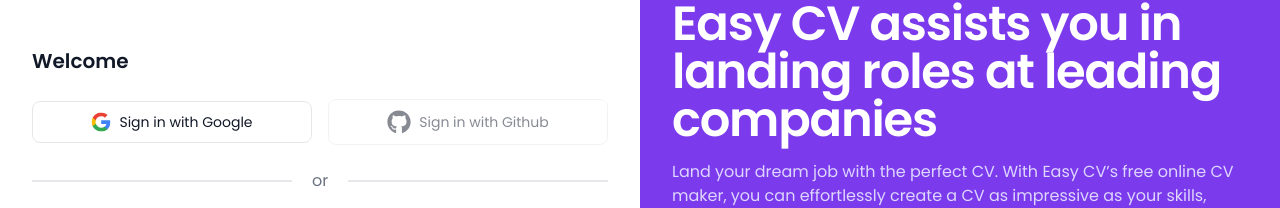
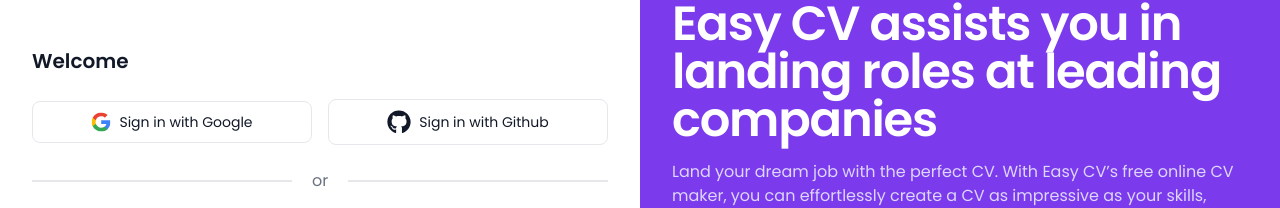
Before and after one commit to vishalthapa07/easy-cv, a Next.js app: page / in a window 1280 px wide. Shown: the part 248-456 px from the top of the page. Built offline with nearby package versions, Linux system fonts and the light colour scheme; no server answers.

Commit message:
add github login feature

```diff
--- a/src/app/forms/login-form.tsx
+++ b/src/app/forms/login-form.tsx
@@ -60,11 +60,10 @@
                   Sign in with Google
                 </button>
                 <button
-                  disabled={true}
                   type="submit"
                   name="action"
                   value="github"
-                  className="opacity-50 w-full inline-flex items-center justify-center py-2.5 px-5 text-sm font-medium text-gray-900 focus:outline-none bg-white rounded-lg border border-gray-200 hover:bg-gray-100 hover:text-gray-900 focus:z-10 focus:ring-4 focus:ring-gray-200 dark:focus:ring-gray-700 dark:bg-gray-800 dark:text-gray-400 dark:border-gray-600 dark:hover:text-white dark:hover:bg-gray-700"
+                  className="w-full inline-flex items-center justify-center py-2.5 px-5 text-sm font-medium text-gray-900 focus:outline-none bg-white rounded-lg border border-gray-200 hover:bg-gray-100 hover:text-gray-900 focus:z-10 focus:ring-4 focus:ring-gray-200 dark:focus:ring-gray-700 dark:bg-gray-800 dark:text-gray-400 dark:border-gray-600 dark:hover:text-white dark:hover:bg-gray-700"
                 >
                   <FaGithub className="text-2xl mr-2" />
                   Sign in with Github
--- a/src/auth.ts
+++ b/src/auth.ts
@@ -22,8 +22,15 @@
       },
     }),
     GitHubProvider({
-      clientId: process.env.GITHUB_ID,
-      clientSecret: process.env.GITHUB_SECRET,
+      clientId: process.env.GITHUB_CLIENT_ID,
+      clientSecret: process.env.GITHUB_CLIENT_SECRET,
+      authorization: {
+        params: {
+          prompt: "consent",
+          access_type: "offline",
+          response_type: "code",
+        },
+      },
     }),
   ],
 });
```
Also changed, not shown: 1 other file (tests, documents, lock files or other folders).
